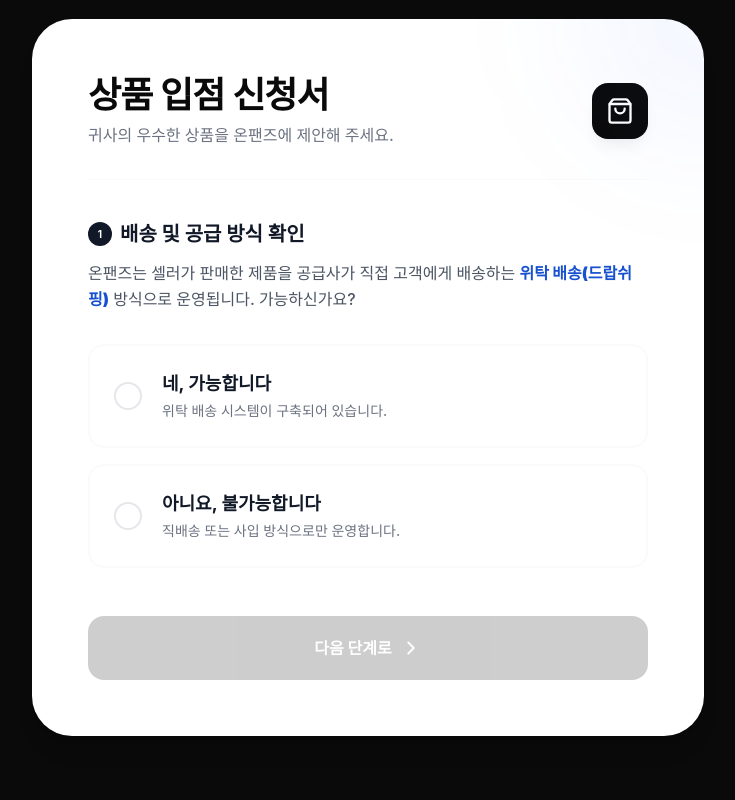
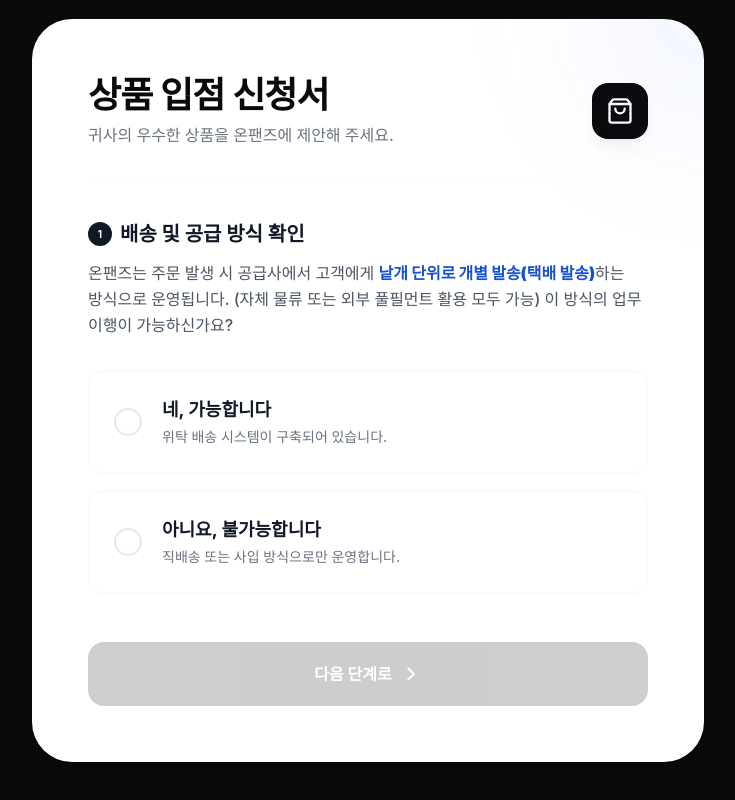
Before and after one commit to mjkorean3000-code/infants, a React (Vite) app in the folder frontend/: page /factory-apply in a window 1280 px wide. Shown: the part 2447-3247 px from the top of the page, without its empty margins (272-1007 px from the left). Built offline with nearby package versions, Linux system fonts and the light colour scheme; no server answers; a web font is replaced by a local one.

Commit message:
fix: update delivery description text on factory apply page

```diff
--- a/frontend/src/pages/FactoryApply.tsx
+++ b/frontend/src/pages/FactoryApply.tsx
@@ -320,8 +320,8 @@
                   <span className="flex h-6 w-6 items-center justify-center rounded-full bg-surface-900 text-[10px] text-white">1</span>
                   배송 및 공급 방식 확인
                 </h3>
-                <p className="text-surface-600 leading-relaxed font-medium">
-                  온팬즈는 셀러가 판매한 제품을 공급사가 직접 고객에게 배송하는 <span className="text-brand-600 font-black">위탁 배송(드랍쉬핑)</span> 방식으로 운영됩니다. 가능하신가요?
+                <p className="text-surface-600 leading-relaxed font-medium break-keep">
+                  온팬즈는 주문 발생 시 공급사에서 고객에게 <span className="text-brand-600 font-black">낱개 단위로 개별 발송(택배 발송)</span>하는 방식으로 운영됩니다. (자체 물류 또는 외부 풀필먼트 활용 모두 가능) 이 방식의 업무 이행이 가능하신가요?
                 </p>
               </div>
 
```
